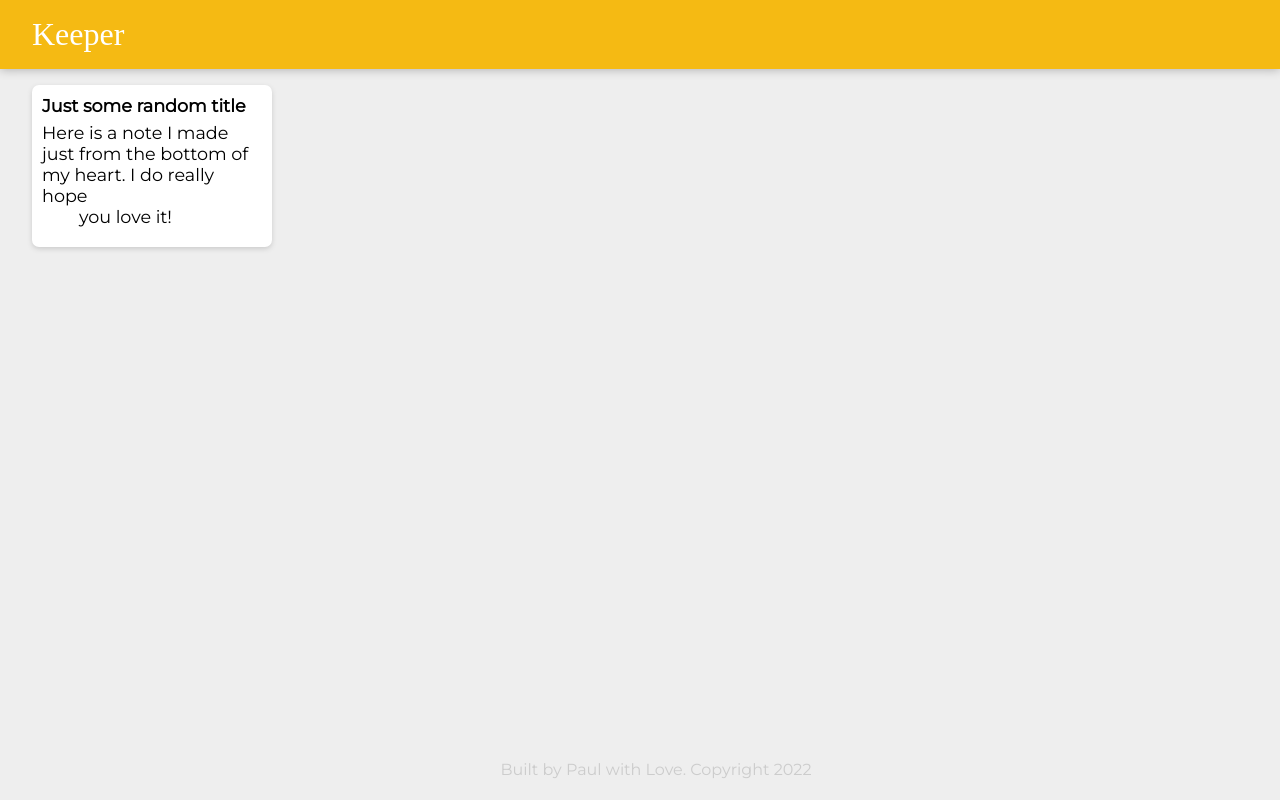
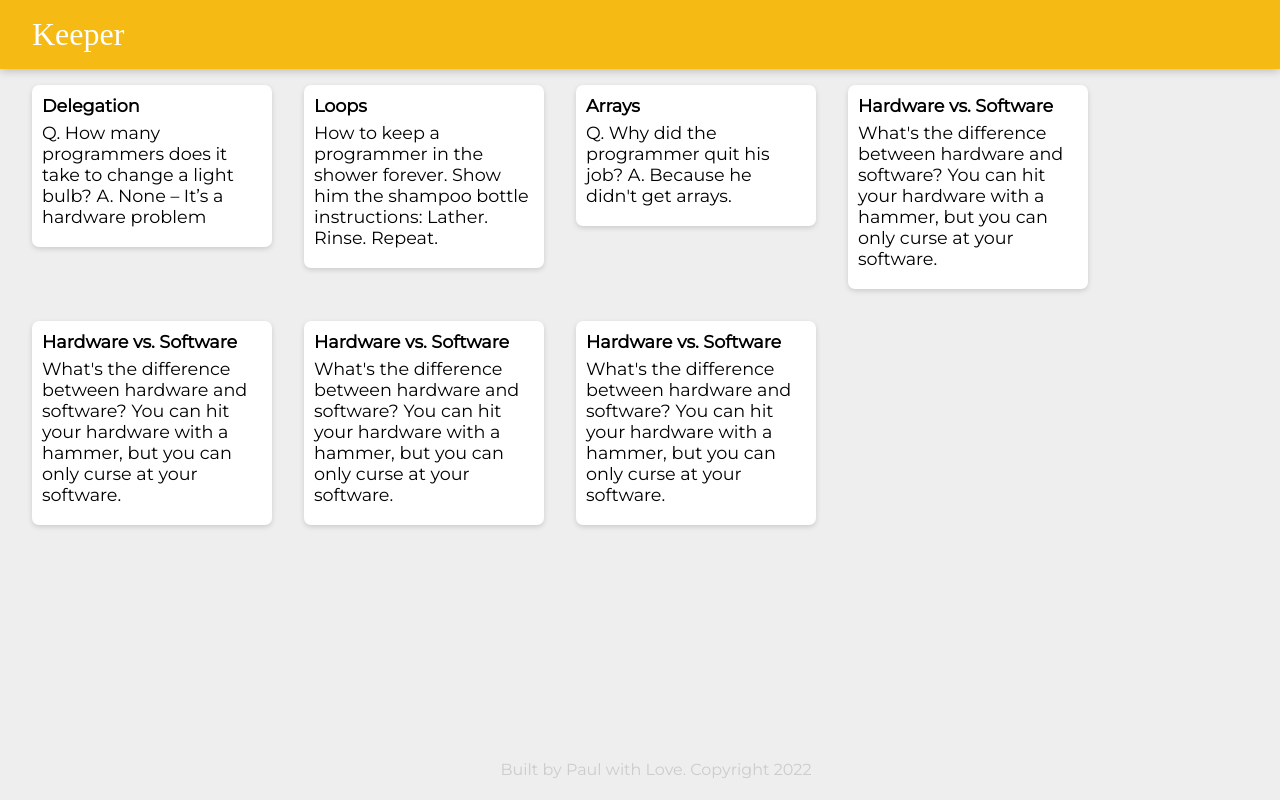
Before and after one commit to wizzypro/KeeperApp, a React (Create React App) app: page / in a window 1280 px wide. Built offline with nearby package versions, Linux system fonts and the light colour scheme; a web font is replaced by a local one.

Commit message:
mapped note

```diff
--- a/src/components/App.jsx
+++ b/src/components/App.jsx
@@ -2,16 +2,15 @@
 import Header from "../components/header/Header";
 import Footer from "../components/footer/Footer";
 import Note from "../components/body/Note";
+import notes from "../notes";
 
 let App = () => {
   return (
     <div>
       <Header />
-      <Note
-        title="Just some random title"
-        note="Here is a note I made just from the bottom of my heart. I do really hope
-        you love it!"
-      />
+      {notes.map((note, index) => (
+        <Note key={index} title={note.title} note={note.content} />
+      ))}
       <Footer />
     </div>
   );
--- /dev/null
+++ b/src/notes.js
@@ -0,0 +1,39 @@
+const notes = [
+  {
+    title: "Delegation",
+    content:
+      "Q. How many programmers does it take to change a light bulb? A. None – It’s a hardware problem",
+  },
+  {
+    title: "Loops",
+    content:
+      "How to keep a programmer in the shower forever. Show him the shampoo bottle instructions: Lather. Rinse. Repeat.",
+  },
+  {
+    title: "Arrays",
+    content:
+      "Q. Why did the programmer quit his job? A. Because he didn't get arrays.",
+  },
+  {
+    title: "Hardware vs. Software",
+    content:
+      "What's the difference between hardware and software? You can hit your hardware with a hammer, but you can only curse at your software.",
+  },
+  {
+    title: "Hardware vs. Software",
+    content:
+      "What's the difference between hardware and software? You can hit your hardware with a hammer, but you can only curse at your software.",
+  },
+  {
+    title: "Hardware vs. Software",
+    content:
+      "What's the difference between hardware and software? You can hit your hardware with a hammer, but you can only curse at your software.",
+  },
+  {
+    title: "Hardware vs. Software",
+    content:
+      "What's the difference between hardware and software? You can hit your hardware with a hammer, but you can only curse at your software.",
+  },
+];
+
+export default notes;
```
Also changed, not shown: 2 other files (tests, documents, lock files or other folders).
